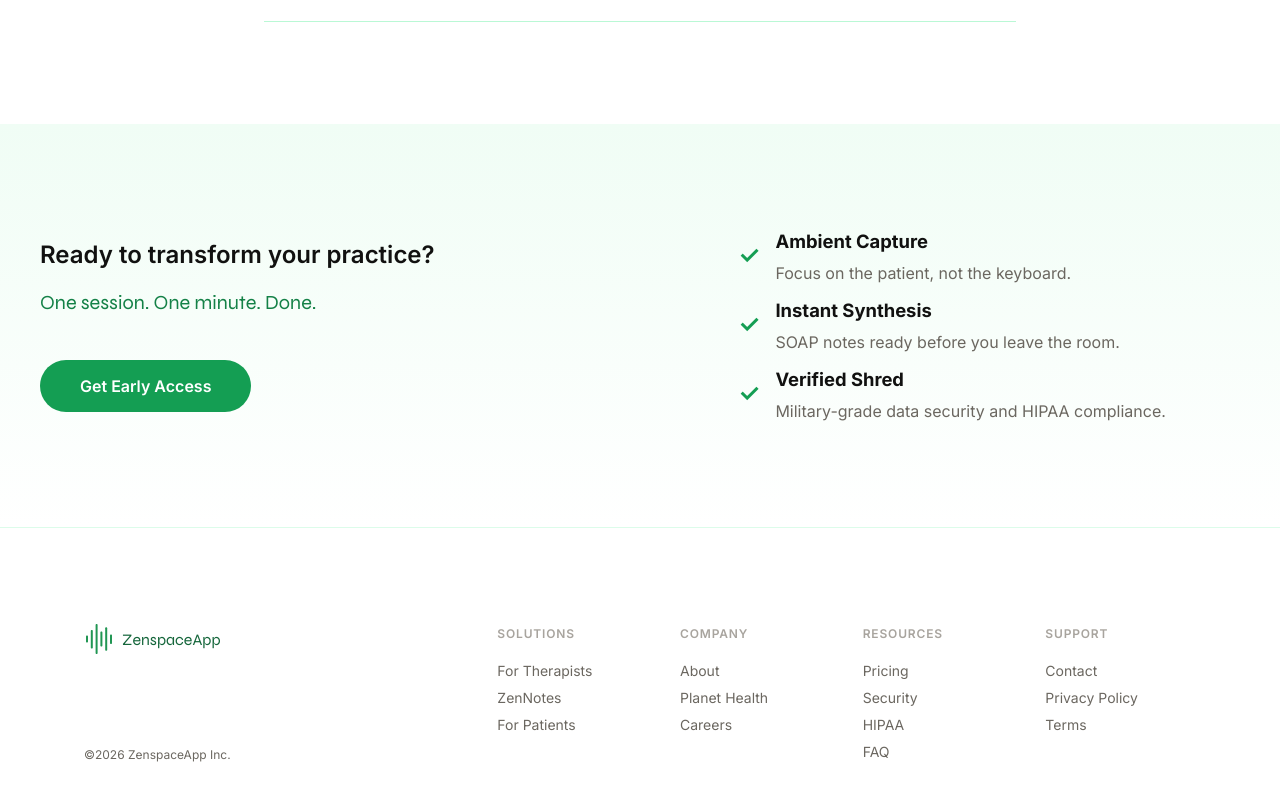
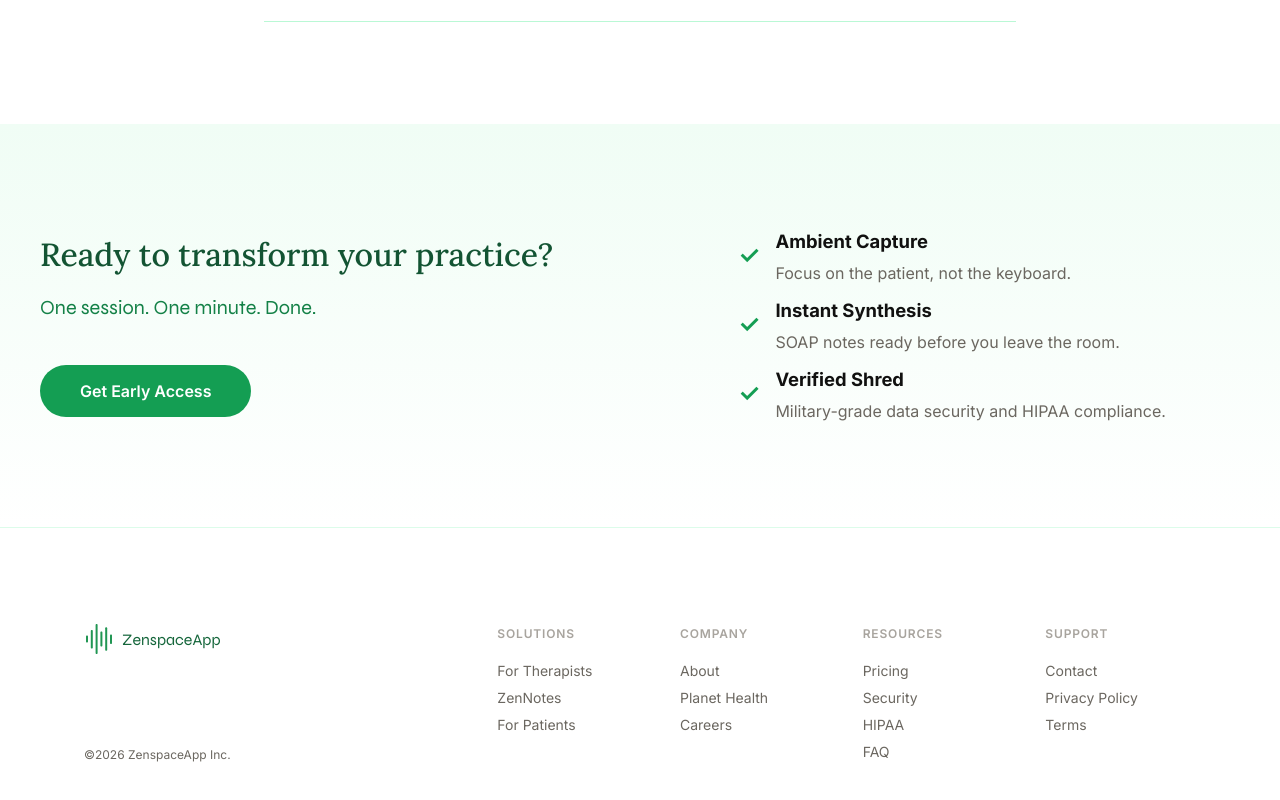
Before and after one commit to ZenSpaceApp/zenspace, a Next.js app: page /zennotes in a window 1280 px wide. Shown: the part 6583-7383 px from the top of the page. Built offline with nearby package versions, Linux system fonts and the light colour scheme.

Commit message:
Fixed heading and naming on CTA's

```diff
--- a/app/zennotes/page.tsx
+++ b/app/zennotes/page.tsx
@@ -16,7 +16,7 @@ import { JobsSection } from '@/components/JTBDSection/JobsSecton';
 
 import PatientNoteMockup from '@/components/PatientNotesMockup/PatientNoteMockup';
 import BillingTab from '@/public/images/superbill_final.png';
-import CTASection from '@/components/marketing/CTASection/CTASection';
+import CTAZenNotes from '@/components/marketing/CTAZenNotes/CTAZenNotes';
 import FAQ from '@/components/FAQ/FAQ';
 
 export const metadata = {
@@ -288,7 +288,7 @@ export default function ZenNotesPage() {
           items={zenNotesFaqs}
           brand="notes"
         />
-        <CTASection />
+        <CTAZenNotes />
     </main>
     <Footer />
     </div>
--- a/components/marketing/CTASection/CTASection.module.scss
+++ b/components/marketing/CTAZenNotes/CTAZenNotes.module.scss
@@ -1,6 +1,14 @@
 .wrapper {
   @include section-spacing();
   background: linear-gradient(to bottom, var(--green-50), white);
+
+   h3 {
+    font-size: clamp(1.5rem, 4vw, 2rem);
+    color: var(--green-900);
+    font-family: var(--font-lora);
+    margin-bottom: 1rem;
+    font-weight: 500;
+  }
 }
 
 .inner {
--- a/components/marketing/CTASection/CTASection.tsx
+++ b/components/marketing/CTAZenNotes/CTAZenNotes.tsx
@@ -1,8 +1,8 @@
-// components/marketing/CTASection/CTASection.tsx
-import styles from './CTASection.module.scss';
+// components/marketing/CTAZenNotes/CTAZenNotes.tsx
+import styles from './CTAZenNotes.module.scss';
 import Button from '../../ui/Button/Button';
 
-export default function CTASection() {
+export default function CTAZenNotes() {
   const benefits = [
     { title: "Ambient Capture", body: "Focus on the patient, not the keyboard." },
     { title: "Instant Synthesis", body: "SOAP notes ready before you leave the room." },
```
Also changed, not shown: components/marketing/CTAHome/CTAHome.module.scss (+9 -0 lines).
